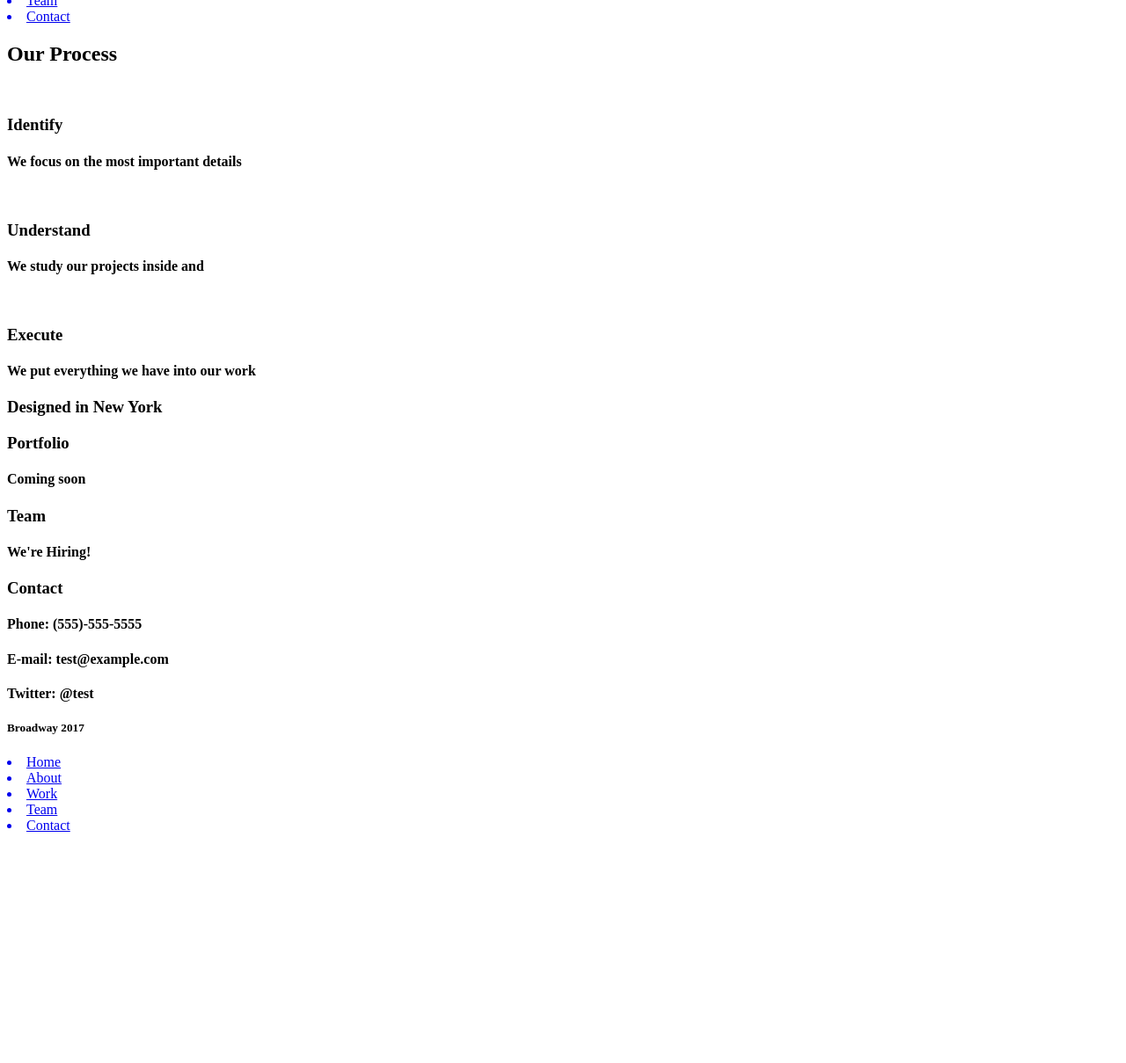
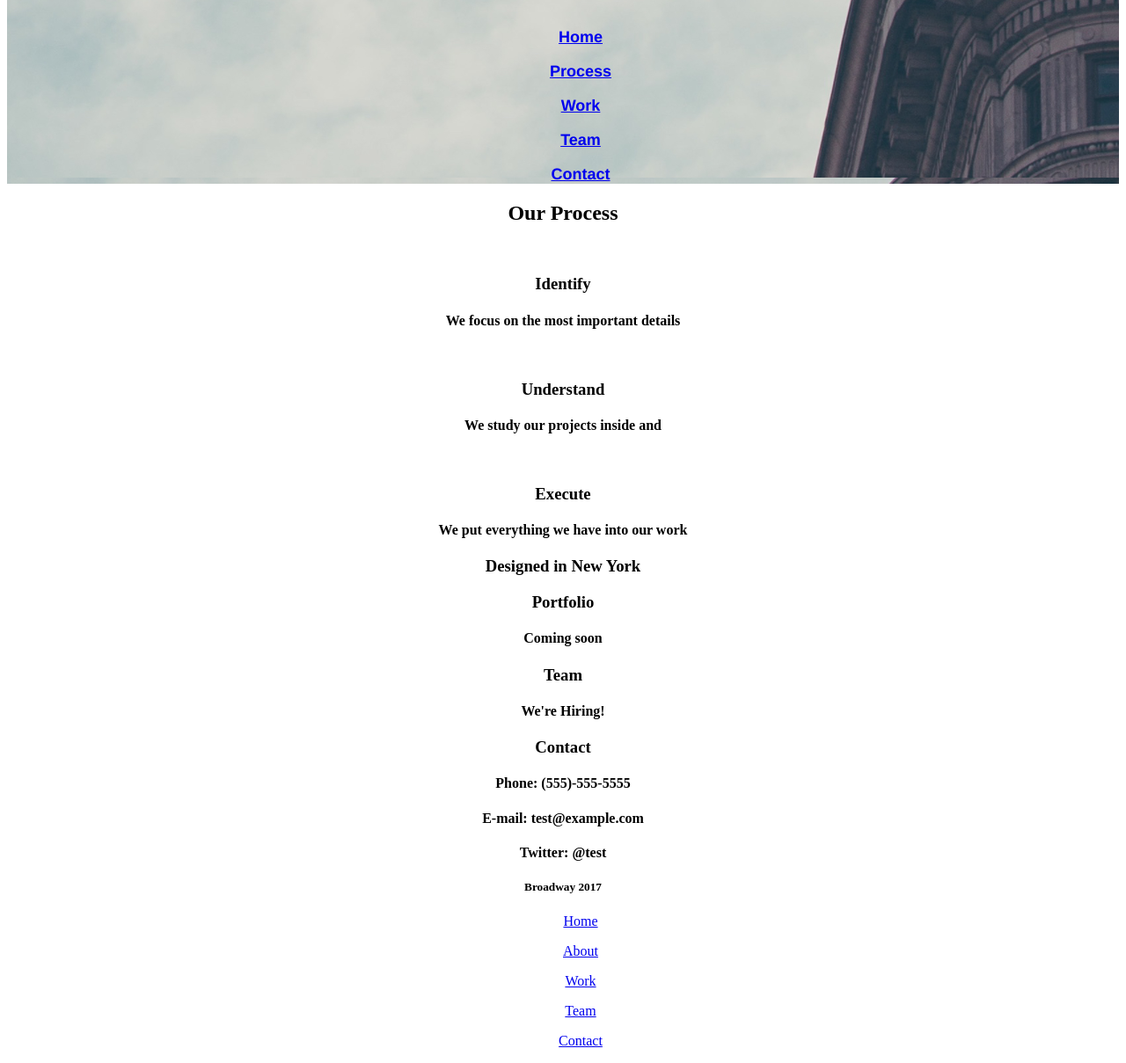
Before and after one commit to Jubaid/Broadway, a plain HTML site: page index.html in a window 1280 px wide. Shown: the part 142-1351 px from the top of the page at 88% size. Before the commit the page ends 1098 px from the top, so only its background shows below. Drawn offline with Linux system fonts and the light colour scheme; files that its build step writes are made by us from their sources; files whose address does not match are found by name.

Commit message:
Finished title section css

```diff
--- a/index.html
+++ b/index.html
@@ -3,18 +3,18 @@
   <head>
     <meta charset="utf-8">
     <title> Broadway Design </title>
-    <link rel="stylesheet" href="broadway/resources/styles.css">
+    <link rel="stylesheet" href="/Users/fatema/Documents/broadway/resources/styles.css">
   </head>
   <body>
 <div class="title">
 
-    <h1> Broadway Design </h1>
+    <h1 class="first-heading"> Broadway Design </h1>
     <nav>
-      <a href="#"><li> Home </li></a>
-      <a href="#"><li> Process </li></a>
-      <a href="#"><li> Work </li></a>
-      <a href="#"><li> Team </li></a>
-      <a href="#"><li> Contact </li></a>
+      <a href="#"><ul> Home </ul></a>
+      <a href="#"><ul> Process </ul></a>
+      <a href="#"><ul> Work </ul></a>
+      <a href="#"><ul> Team </ul></a>
+      <a href="#"><ul> Contact </ul></a>
     </nav>
 </div>
 <div class=" process ">
@@ -56,11 +56,11 @@
 <div class="footer">
   <footer>
     <h5> Broadway 2017 </h5>
-    <a href="#"><li> Home </li></a>
-    <a href="#"><li> About </li></a>
-    <a href="#"><li> Work </li></a>
-    <a href="#"><li> Team </li></a>
-    <a href="#"><li> Contact </li></a>
+    <a href="#"><ul> Home </ul></a>
+    <a href="#"><ul> About </ul></a>
+    <a href="#"><ul> Work </ul></a>
+    <a href="#"><ul> Team </ul></a>
+    <a href="#"><ul> Contact </ul></a>
 
   </footer>
 </div>
--- a/resources/styles.css
+++ b/resources/styles.css
@@ -0,0 +1,20 @@
+body {
+  text-align: center;
+}
+
+ .title, .first-heading {
+  font-family: Helvetica;
+  font-size:  70px;
+  font-weight: bold;
+  color: white;
+}
+
+.title {
+  background: url(/Users/fatema/Documents/broadway/resources/images/the-flatiron-building.png)
+}
+
+.title, nav {
+  font-family: Helvetica;
+  font-size: 18px;
+  color: white;
+}
```
